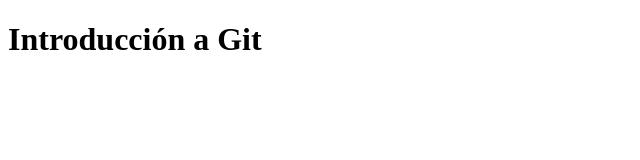
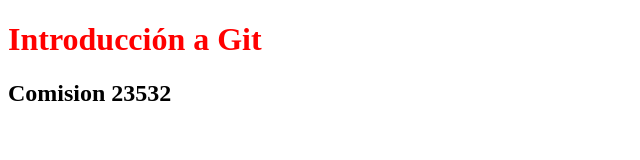
Before and after one commit to JuanPabloNardone/com23532, a plain HTML site: page index.html in a window 1280 px wide. Shown: the whole page, without its empty margins (0-640 px from the left). Drawn offline with Linux system fonts and the light colour scheme.

Commit message:
Cambios en HTML y CSS

```diff
--- a/css/estilos.css
+++ b/css/estilos.css
@@ -0,0 +1,3 @@
+h1{
+    color: red;
+}
--- a/index.html
+++ b/index.html
@@ -8,5 +8,6 @@
 </head>
 <body>
     <h1>Introducción a Git</h1>
+    <h2>Comision 23532</h2>
 </body>
 </html>
```
